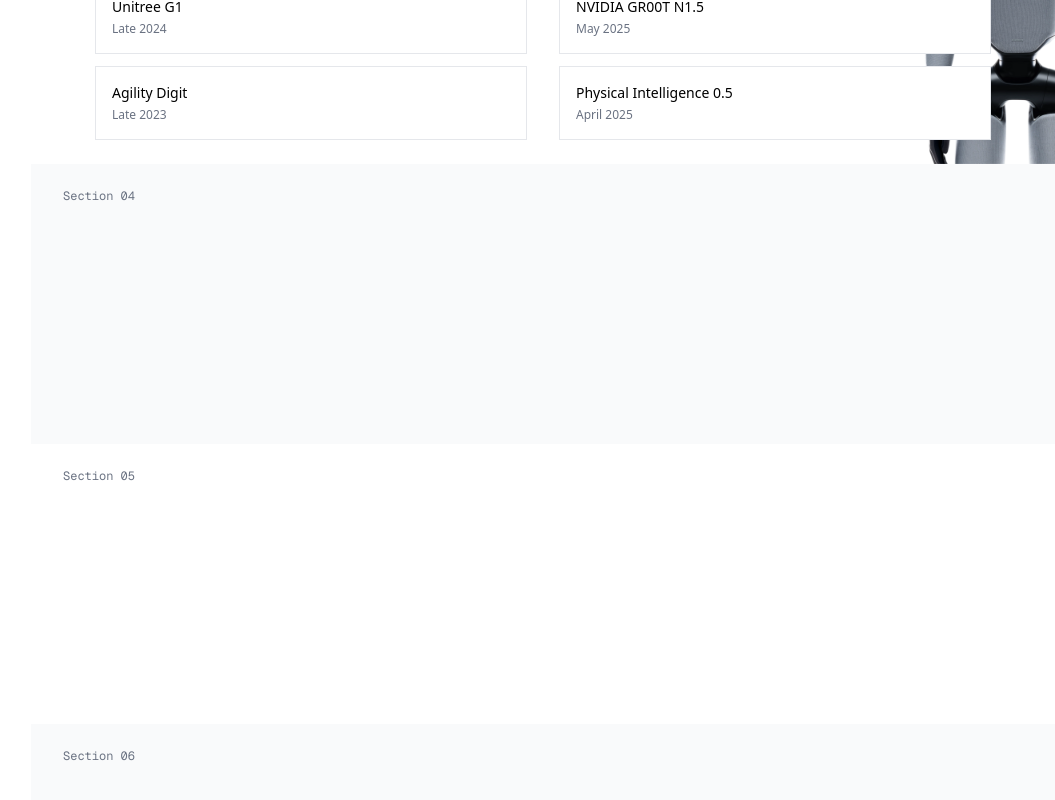
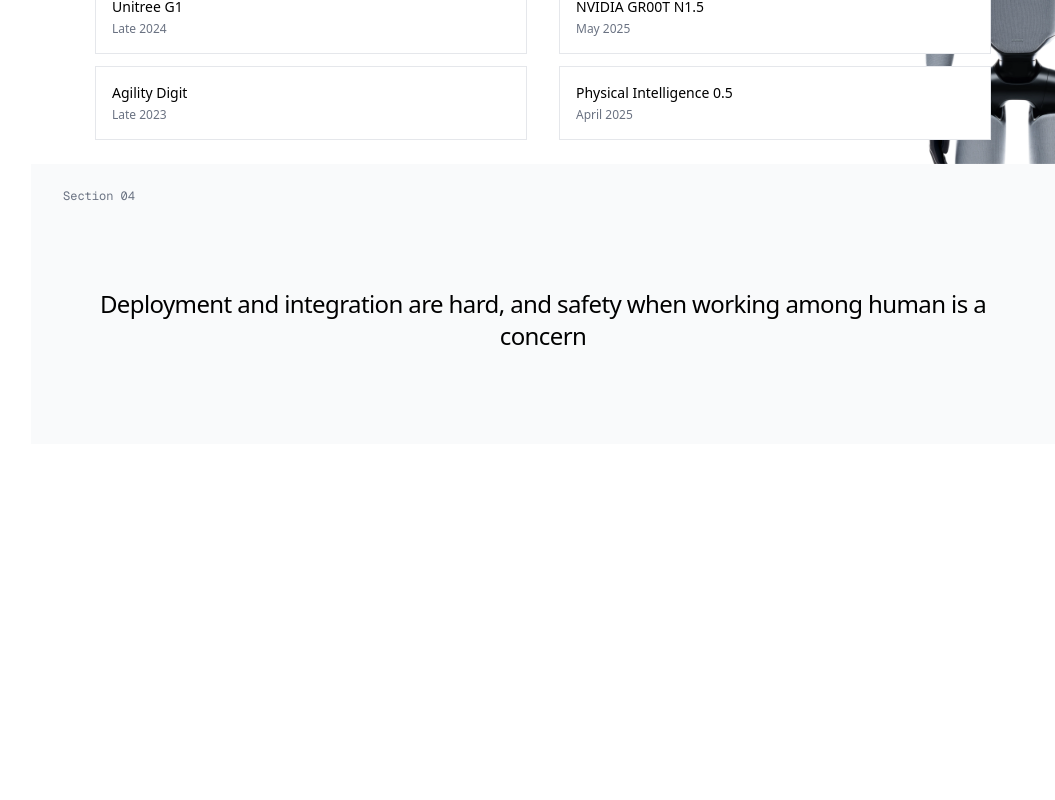
Before and after one commit to tobiasrieger/paio-sxsw-hackathon-2025, a Next.js app: page /why-robotics in a window 1280 px wide. Shown: the part 907-1707 px from the top of the page, without its empty margins (225-1280 px from the left). After the commit the page ends 1351 px from the top, so only its background shows below. Built offline with nearby package versions, Linux system fonts and the light colour scheme.

Commit message:
Final version

```diff
--- a/src/app/why-robotics/page.tsx
+++ b/src/app/why-robotics/page.tsx
@@ -110,28 +110,10 @@ export default function WhyRoboticsPage() {
         <div className="py-6 bg-gray-50">
           <div className="max-w-screen-2xl mx-auto px-8">
             <div className="text-xs text-gray-500 mb-4 font-mono">Section 04</div>
-            <div className="min-h-[200px]">
-              {/* Content will be added here */}
-            </div>
-          </div>
-        </div>
-
-        {/* Section 05 */}
-        <div className="py-6 bg-white">
-          <div className="max-w-screen-2xl mx-auto px-8">
-            <div className="text-xs text-gray-500 mb-4 font-mono">Section 05</div>
-            <div className="min-h-[200px]">
-              {/* Content will be added here */}
-            </div>
-          </div>
-        </div>
-
-        {/* Section 06 */}
-        <div className="py-6 bg-gray-50">
-          <div className="max-w-screen-2xl mx-auto px-8">
-            <div className="text-xs text-gray-500 mb-4 font-mono">Section 06</div>
-            <div className="min-h-[200px]">
-              {/* Content will be added here */}
+            <div className="min-h-[200px] flex items-center justify-center">
+              <h2 className="text-2xl font-light tracking-tight text-center max-w-4xl">
+                Deployment and integration are hard, and safety when working among human is a concern
+              </h2>
             </div>
           </div>
         </div>
```
